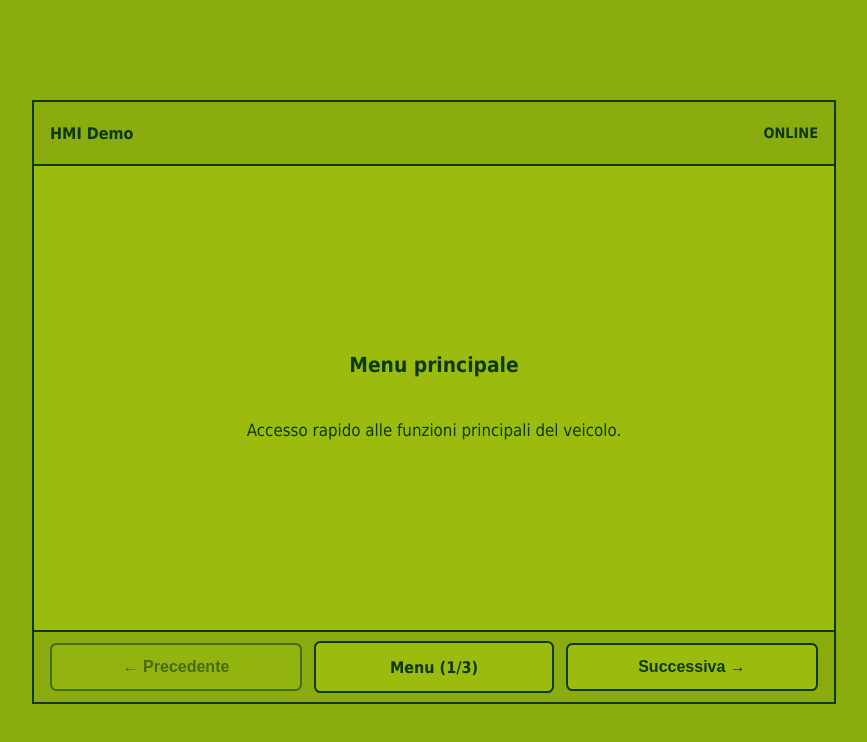
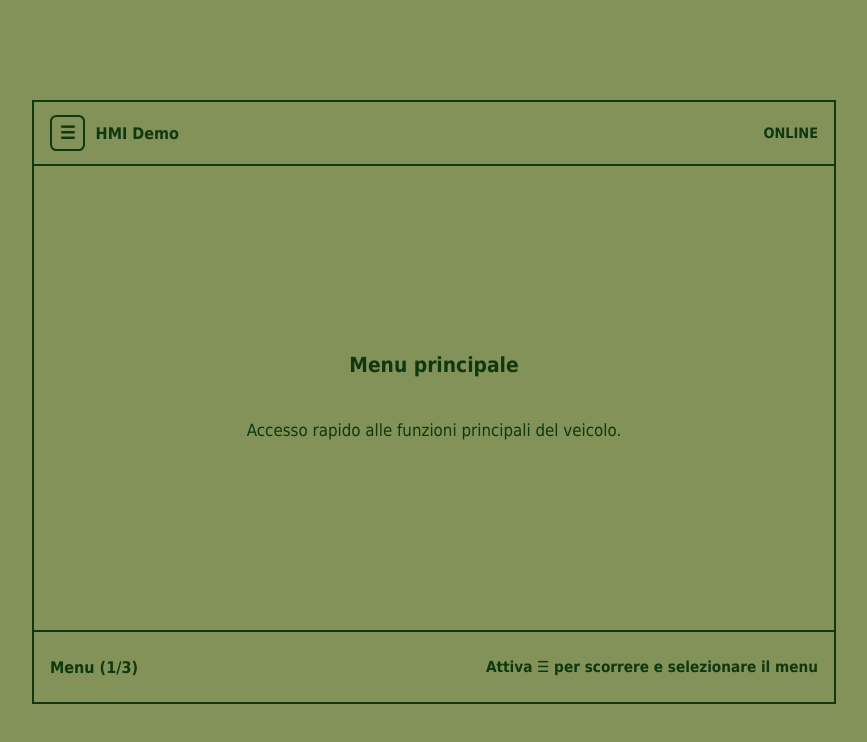
Before and after one commit to mad4j/hmi-demo, a Vue app: page / in a window 1280 px wide. Shown: the top 742 px of the page, without its empty margins (208-1075 px from the left). Built offline with nearby package versions, Linux system fonts and the light colour scheme.

Commit message:
feat: add top-left menu toggle and simplify bottom bar
Agent-Logs-Url: https://github.com/mad4j/hmi-demo/sessions/b4f08c17-de4e-41cd-a206-faf7cdf0f89a

Co-authored-by: mad4j <1510799+mad4j@users.noreply.github.com>

```diff
--- a/src/App.vue
+++ b/src/App.vue
@@ -79,45 +79,59 @@ const currentPageIndex = ref(0)
 const currentPage = computed(
   () => menuConfig.pages[currentPageIndex.value] ?? menuConfig.pages[0] ?? fallbackConfig.pages[0],
 )
-const canGoPrevious = computed(() => currentPageIndex.value > 0)
-const canGoNext = computed(() => currentPageIndex.value < menuConfig.pages.length - 1)
 const pageCounterLabel = computed(() => `${currentPageIndex.value + 1}/${menuConfig.pages.length}`)
+const menuModeEnabled = ref(false)
 
-const goPreviousPage = () => {
-  if (canGoPrevious.value) {
-    currentPageIndex.value -= 1
-  }
+const toggleMenuMode = () => {
+  menuModeEnabled.value = !menuModeEnabled.value
 }
 
-const goNextPage = () => {
-  if (canGoNext.value) {
-    currentPageIndex.value += 1
-  }
+const selectPage = (index) => {
+  currentPageIndex.value = index
+  menuModeEnabled.value = false
 }
 </script>
 
 <template>
   <div class="hmi-shell">
     <header class="bar top-bar">
-      <span>{{ menuConfig.title }}</span>
+      <div class="top-left">
+        <button
+          class="icon-button"
+          type="button"
+          :aria-pressed="menuModeEnabled"
+          aria-label="Apri menu"
+          @click="toggleMenuMode"
+        >
+          ☰
+        </button>
+        <span>{{ menuConfig.title }}</span>
+      </div>
       <span class="status">{{ menuConfig.status }}</span>
     </header>
 
     <main class="content">
-      <h1>{{ currentPage.title }}</h1>
-      <p>{{ currentPage.content }}</p>
+      <template v-if="menuModeEnabled">
+        <h1>Menu</h1>
+        <ul class="menu-list">
+          <li v-for="(page, index) in menuConfig.pages" :key="page.id">
+            <button class="menu-item" type="button" @click="selectPage(index)">
+              {{ page.label }}
+            </button>
+          </li>
+        </ul>
+      </template>
+      <template v-else>
+        <h1>{{ currentPage.title }}</h1>
+        <p>{{ currentPage.content }}</p>
+      </template>
     </main>
 
     <footer class="bar bottom-bar">
-      <button type="button" :disabled="!canGoPrevious" @click="goPreviousPage">
-        ← {{ menuConfig.navigation.previousLabel }}
-      </button>
       <span class="menu-indicator" role="status" aria-live="polite">
         {{ currentPage.label }} ({{ pageCounterLabel }})
       </span>
-      <button type="button" :disabled="!canGoNext" @click="goNextPage">
-        {{ menuConfig.navigation.nextLabel }} →
-      </button>
+      <span class="menu-hint">Attiva ☰ per scorrere e selezionare il menu</span>
     </footer>
   </div>
 </template>
@@ -128,7 +142,7 @@ const goNextPage = () => {
   grid-template-rows: 4rem 1fr 4.5rem;
   width: 100%;
   height: 100%;
-  background: #9bbc0f;
+  background: #829258;
   color: #0f380f;
   border: 2px solid #0f380f;
 }
@@ -138,9 +152,15 @@ const goNextPage = () => {
   align-items: center;
   justify-content: space-between;
   padding: 0 1rem;
-  background: #8bac0f;
+  background: #829258;
   border-bottom: 2px solid #0f380f;
   font-weight: 700;
+}
+
+.top-left {
+  display: inline-flex;
+  align-items: center;
+  gap: 0.65rem;
 }
 
 .bottom-bar {
@@ -162,36 +182,58 @@ const goNextPage = () => {
   padding: 1rem;
   text-align: center;
   font-size: 1.05rem;
+  overflow: hidden;
 }
 
 button {
-  flex: 1;
-  height: 3rem;
   border: 2px solid #0f380f;
   border-radius: 0.4rem;
-  background: #9bbc0f;
+  background: #829258;
   color: #0f380f;
   font-size: 1rem;
   font-weight: 700;
   touch-action: manipulation;
 }
 
-button:disabled {
-  opacity: 0.55;
+.icon-button {
+  width: 2.2rem;
+  height: 2.2rem;
+  padding: 0;
+  display: inline-flex;
+  align-items: center;
+  justify-content: center;
+  font-size: 1.1rem;
 }
 
 .menu-indicator {
-  flex: 1;
+  flex: 0 1 auto;
   display: inline-flex;
   align-items: center;
   justify-content: center;
-  height: 3rem;
-  border: 2px solid #0f380f;
-  border-radius: 0.4rem;
-  background: #9bbc0f;
   color: #0f380f;
   font-size: 1rem;
   font-weight: 700;
+}
+
+.menu-hint {
+  font-size: 0.95rem;
+}
+
+.menu-list {
+  width: min(100%, 30rem);
+  list-style: none;
+  padding: 0;
+  margin: 0;
+  display: flex;
+  flex-direction: column;
+  gap: 0.65rem;
+  overflow-y: auto;
+}
+
+.menu-item {
+  width: 100%;
+  min-height: 2.8rem;
+  padding: 0.45rem 0.8rem;
 }
 
 h1 {
--- a/src/assets/main.css
+++ b/src/assets/main.css
@@ -10,7 +10,7 @@ body {
   display: flex;
   align-items: center;
   justify-content: center;
-  background: #8bac0f;
+  background: #829258;
   color: #0f380f;
   font-family: Tahoma, Verdana, Arial, sans-serif;
 }
```
